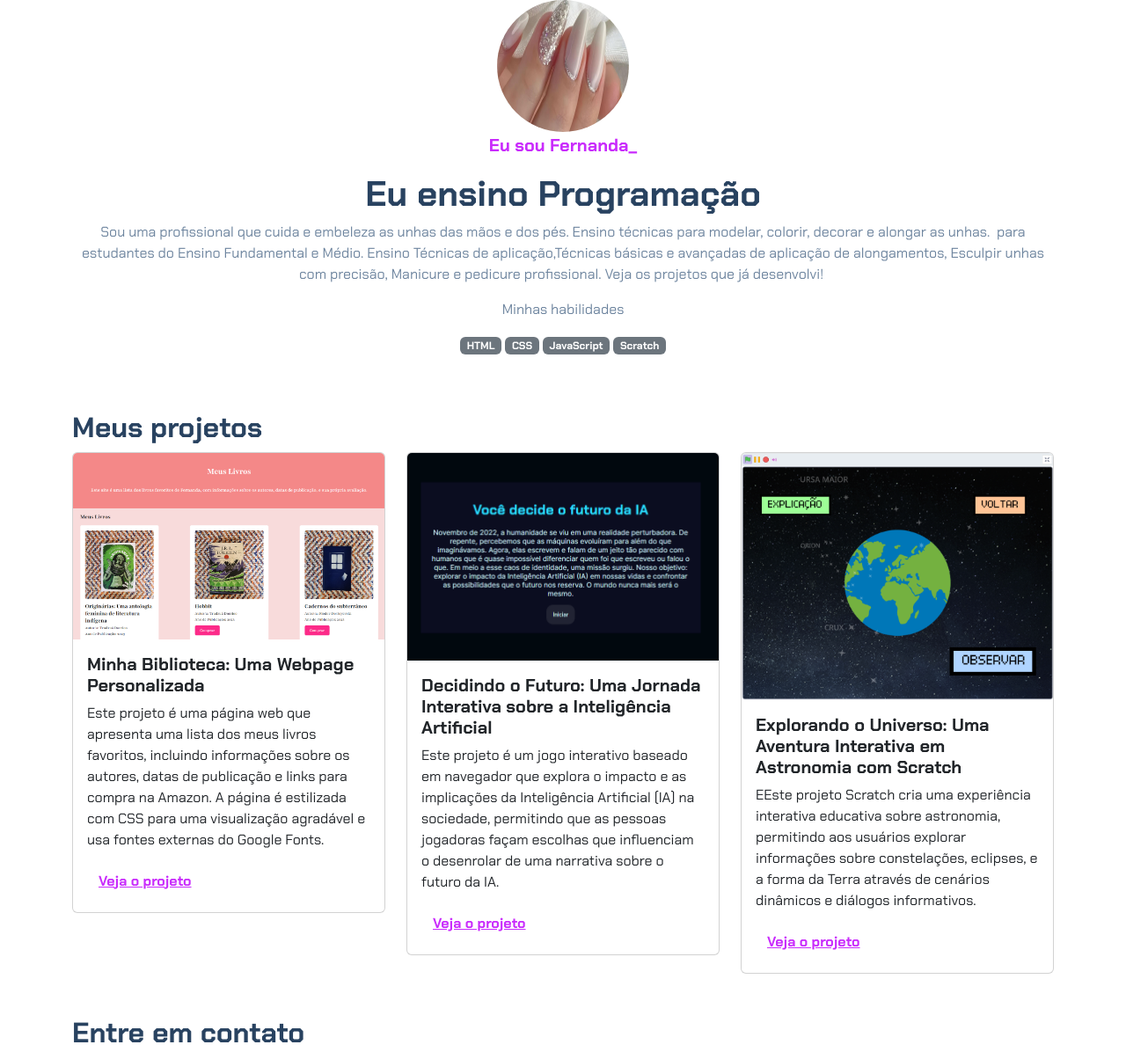
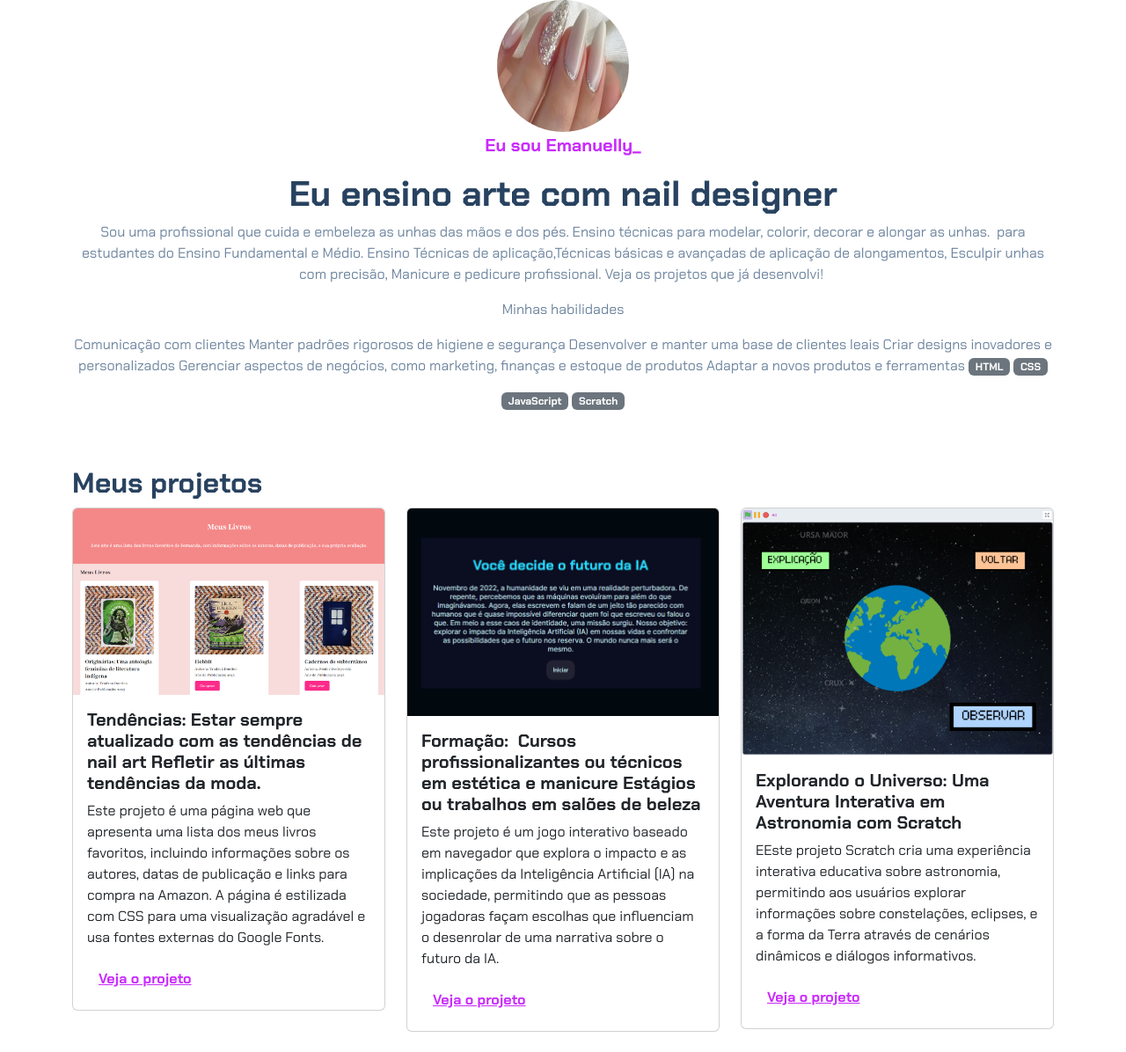
Before and after one commit to emanuellyferraz/Projeto-Portifolio-2B-Emanuelly, a plain HTML site: page index.html in a window 1280 px wide. Shown: the top 1196 px of the page at 88% size. Drawn offline with nearby package versions, Linux system fonts and the light colour scheme.

Commit message:
Update index.html

```diff
--- a/index.html
+++ b/index.html
@@ -14,12 +14,19 @@
     <header class="container text-center">
         <img src="img/unhas-para-casamento-dicas-para-escolhas-perfeitas.jpg" alt="avatar da Fernanda" class="rounded-circle" width="150" height="150"
             srcset="">
-        <p class="lead">Eu sou Fernanda_</p>
-        <h1>Eu ensino Programação</h1>
+        <p class="lead">Eu sou Emanuelly_</p>
+        <h1>Eu ensino arte com nail designer</h1>
         <p>Sou uma profissional que cuida e embeleza as unhas das mãos e dos pés. Ensino técnicas para modelar, colorir, decorar e alongar as unhas.
-            para estudantes do Ensino Fundamental e Médio. Ensino Técnicas de aplicação,Técnicas básicas e avançadas de aplicação de alongamentos, Esculpir unhas com precisão, Manicure e pedicure profissional. Veja os projetos que já desenvolvi! </p>
+ para estudantes do Ensino Fundamental e Médio. Ensino Técnicas de aplicação,Técnicas básicas e avançadas de aplicação de alongamentos, Esculpir unhas com precisão, Manicure e pedicure profissional. Veja os projetos que já desenvolvi! </p>
         <p>Minhas habilidades</p>
         <div>
+Comunicação com clientes
+Manter padrões rigorosos de higiene e segurança
+Desenvolver e manter uma base de clientes leais
+Criar designs inovadores e personalizados
+Gerenciar aspectos de negócios, como marketing, finanças e estoque de produtos
+Adaptar a novos produtos e ferramentas
+
             <p class="badge bg-secondary">HTML</p>
             <p class="badge bg-secondary">CSS</p>
             <p class="badge bg-secondary">JavaScript</p>
@@ -34,7 +41,9 @@
                 <div class="card">
                     <img src="img/projeto-1.png" class="card-img-top" alt="Imagem do projeto de biblioteca virtual">
                     <div class="card-body">
-                        <h5 class="card-title">Minha Biblioteca: Uma Webpage Personalizada</h5>
+                        <h5 class="card-title">Tendências:
+Estar sempre atualizado com as tendências de nail art
+Refletir as últimas tendências da moda.</h5>
                         <p class="card-text">Este projeto é uma página web que apresenta uma lista dos meus livros
                             favoritos, incluindo informações sobre os autores, datas de publicação e links para compra
                             na Amazon. A página é estilizada com CSS para uma visualização agradável e usa fontes
@@ -50,8 +59,9 @@
                 <div class="card">
                     <img src="img/projeto-2.png" class="card-img-top" alt="Imagem do projeto de biblioteca virtual">
                     <div class="card-body">
-                        <h5 class="card-title">Decidindo o Futuro: Uma Jornada Interativa sobre a Inteligência
-                            Artificial</h5>
+                        <h5 class="card-title">Formação:
+Cursos profissionalizantes ou técnicos em estética e manicure
+Estágios ou trabalhos em salões de beleza</h5>
                         <p class="card-text">Este projeto é um jogo interativo baseado em navegador que explora o
                             impacto e as implicações da Inteligência Artificial (IA) na sociedade, permitindo que as
                             pessoas jogadoras façam escolhas que influenciam o desenrolar de uma narrativa sobre o
```
